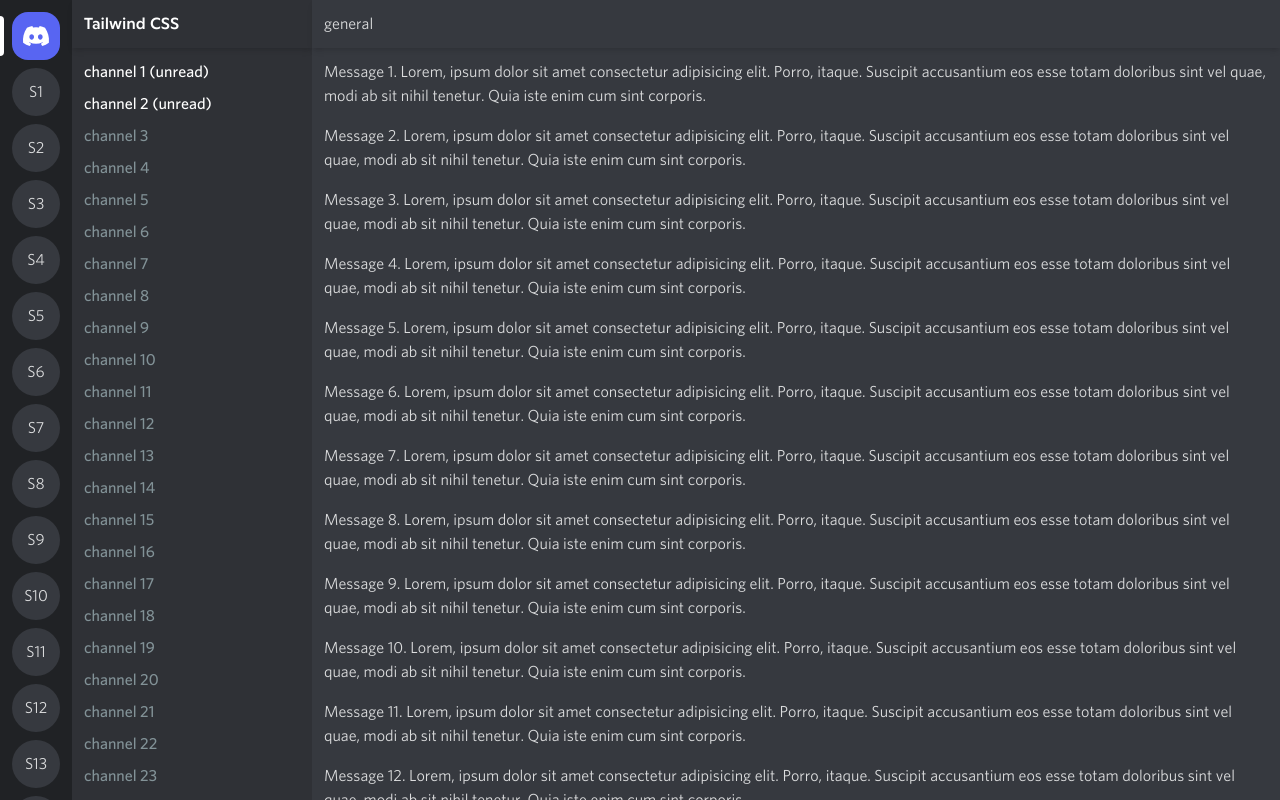
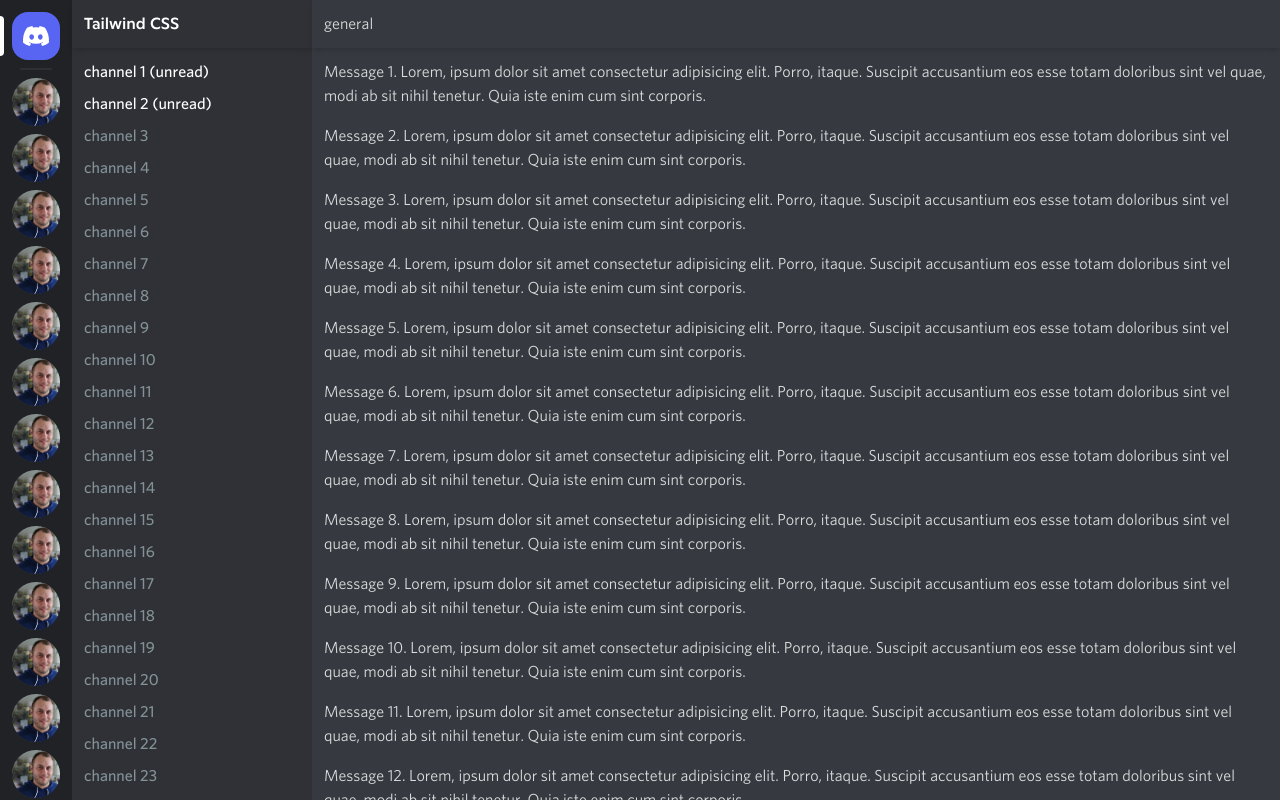
Before and after one commit to LutherTS/build-ui-tailwind-mastery, a Next.js app: page /channels in a window 1280 px wide. Built offline with nearby package versions, Linux system fonts and the light colour scheme.

Commit message:
It was relative.

```diff
--- a/app/(pages)/channels/layout.tsx
+++ b/app/(pages)/channels/layout.tsx
@@ -1,4 +1,7 @@
+import Image from "next/image";
 import { ServerLink } from "./server-link";
+
+Image;
 
 function DiscordIcon(props: { className: string }) {
   return (
@@ -23,14 +26,22 @@
           {Array.from({ length: 41 }, (_, i) => {
             if (i === 0)
               return (
-                <ServerLink key={i} href={`/channels`}>
-                  <DiscordIcon className="h-5 w-7" />
-                </ServerLink>
+                <div key={i}>
+                  <ServerLink href={`/channels`}>
+                    <DiscordIcon className="h-5 w-7" />
+                  </ServerLink>
+                  <hr className="mx-2 mt-2 rounded border-t-2 border-t-white/[.06]" />
+                </div>
               );
             else
               return (
                 <ServerLink key={i} href={`/channels/${i}`}>
-                  S{i}
+                  {/* S{i} */}
+                  <Image
+                    src="/adamwathan.jpeg"
+                    alt="Adam Wathan, creator of Tailwind"
+                    fill
+                  />
                 </ServerLink>
               );
           })}
--- a/app/(pages)/channels/server-link.tsx
+++ b/app/(pages)/channels/server-link.tsx
@@ -17,7 +17,7 @@
     <div className="relative">
       <Link href={href} className="group peer block active:translate-y-px">
         <div
-          className={`size-icon flex items-center justify-center transition-all duration-200 ${
+          className={`size-icon relative flex items-center justify-center overflow-hidden transition-all duration-200 ${
             isPathname
               ? "bg-brand rounded-icon-hover text-white"
               : "group-hover:bg-brand rounded-icon group-hover:rounded-icon-hover bg-gray-700 text-gray-100 group-hover:text-white"
```
Also changed, not shown: public/feh-characters/character_thumb_53.png (added).
